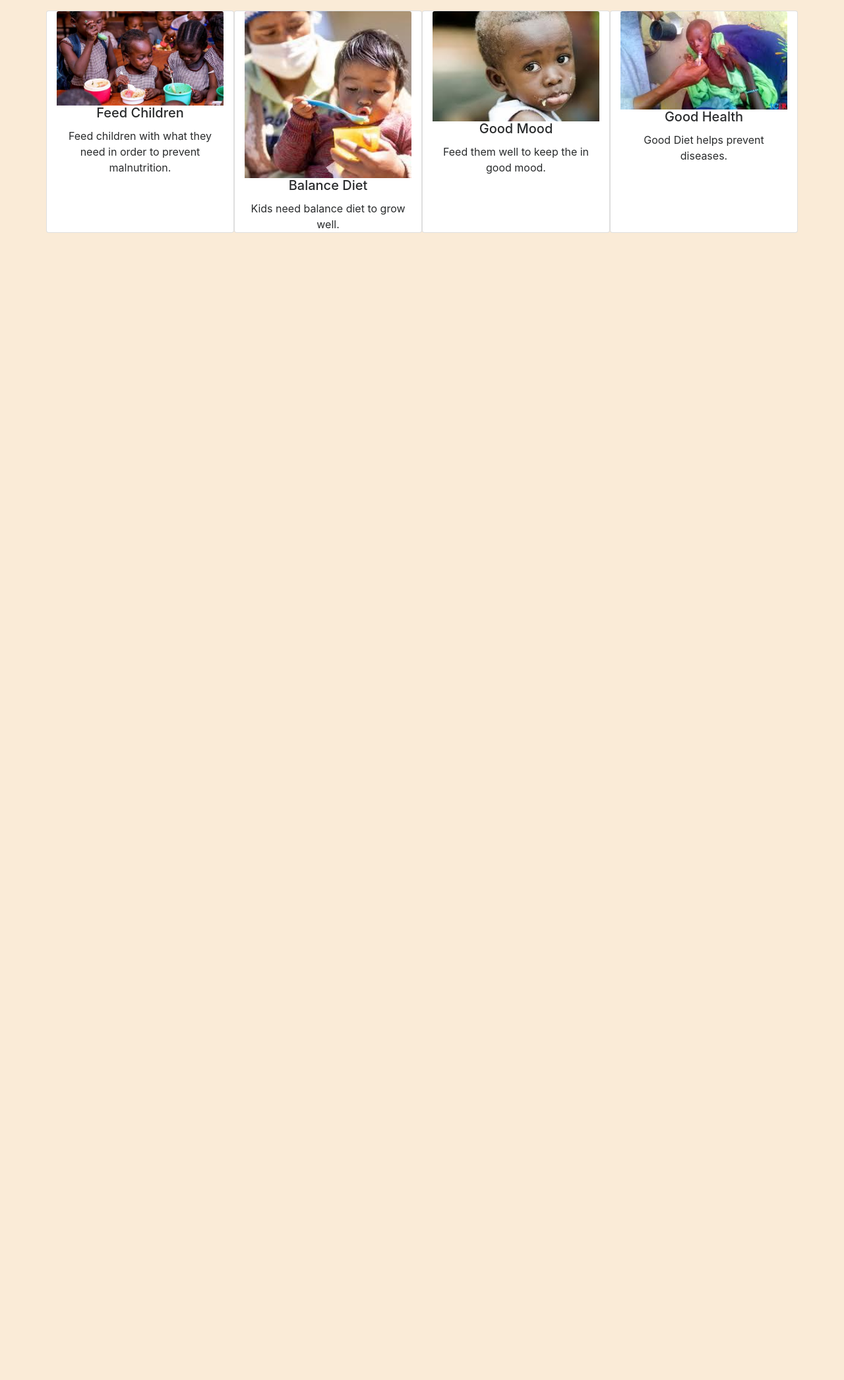
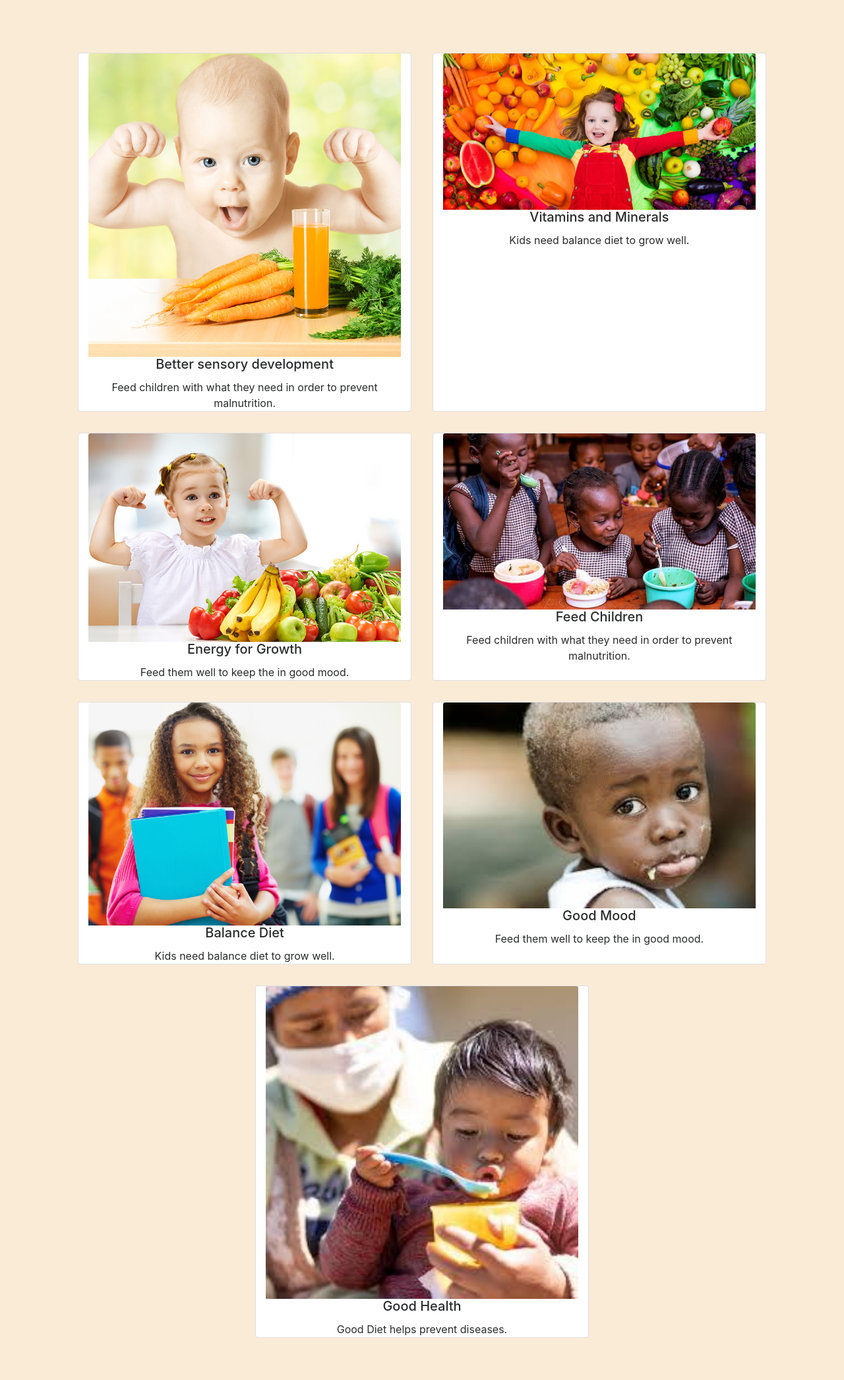
Before and after one commit to Ismail-muhammad123/expert_nutritionist_system, a Django app: page / in a window 1280 px wide. Shown: the part 94-2186 px from the top of the page at 66% size. Before the commit the page ends 447 px from the top, so only its background shows below. Run offline with Django 3.2, Linux system fonts and the light colour scheme.

Commit message:
added some pictures

```diff
--- a/nutrition_schedule/templates/nutrition_schedule/base.html
+++ b/nutrition_schedule/templates/nutrition_schedule/base.html
@@ -66,7 +66,7 @@
         </ul>
       </div>
     </nav>
-    <main class="align-items-center justify-content-center pt-3">
+    <main class="pt-3">
       {% block content %} {% endblock %}
     </main>
   </body>
--- a/nutrition_schedule/templates/nutrition_schedule/index.html
+++ b/nutrition_schedule/templates/nutrition_schedule/index.html
@@ -1,8 +1,47 @@
 {% extends './base.html' %} {% load static %} {% block title %} Home
 {%endblock%} {% block content %}
-<section class="container">
-  <div class="row">
-    <div class="col-sm-11 col-lg-3 col-md-6 card">
+<section class="p-lg-5 p-md-3 p-sm-2">
+  <div class="row  justify-content-center text-center">
+    <div class="col-lg-5 col-sm-31  col-md-5 card m-3">
+      <img
+        class="card-img-top"
+        src="{% static 'nutrition_schedule/child-diet-approach.jpg' %}"
+        alt="Children Image"
+      />
+      <div class="card-body">
+        <h5 class="card-title">Better sensory development</h5>
+        <p class="card-text">
+          Feed children with what they need in order to prevent malnutrition.
+        </p>
+      </div>
+    </div>
+    <div class="col-sm-31 col-lg-5 col-md-5 card m-3">
+      <img
+        class="card-img-top"
+        src="{% static 'nutrition_schedule/Diet-Nutrition.jpg' %}"
+        alt="Children Image"
+      />
+      <div class="card-body">
+        <h5 class="card-title">Vitamins and Minerals</h5>
+        <p class="card-text">
+          Kids need balance diet to grow well.
+        </p>
+      </div>
+    </div>
+    <div class="col-sm-31 col-lg-5 col-md-5 card m-3">
+      <img
+        class="card-img-top"
+        src="{% static 'nutrition_schedule/Nutrition-For-Kids.jpg' %}"
+        alt="Children Image"
+      />
+      <div class="card-body">
+        <h5 class="card-title">Energy for Growth</h5>
+        <p class="card-text">
+          Feed them well to keep the in good mood.
+        </p>
+      </div>
+    </div>
+    <div class="col-sm-31 col-lg-5 col-md-5 card m-3">
       <img
         class="card-img-top"
         src="{% static 'nutrition_schedule/Feeding.jpg' %}"
@@ -15,10 +54,10 @@
         </p>
       </div>
     </div>
-    <div class="col-sm-11 col-lg-3 col-md-6 card">
+    <div class="col-sm-31 col-lg-5 col-md-5 card m-3">
       <img
         class="card-img-top"
-        src="{% static 'nutrition_schedule/child2.jpeg' %}"
+        src="{% static 'nutrition_schedule/image2.jpg' %}"
         alt="Children Image"
       />
       <div class="card-body">
@@ -28,7 +67,7 @@
         </p>
       </div>
     </div>
-    <div class="col-sm-11 col-lg-3 col-md-6 card">
+    <div class="col-sm-31 col-lg-5 col-md-5 card m-3">
       <img
         class="card-img-top"
         src="{% static 'nutrition_schedule/child3.jpeg' %}"
@@ -41,10 +80,10 @@
         </p>
       </div>
     </div>
-    <div class="col-sm-11 col-lg-3 col-md-6 card">
+    <div class="col-sm-31 col-lg-5 col-md-5 card m-3">
       <img
         class="card-img-top"
-        src="{% static 'nutrition_schedule/child4.jpeg' %}"
+        src="{% static 'nutrition_schedule/child2.jpeg' %}"
         alt="Children Image"
       />
       <div class="card-body">
```
Also changed, not shown: nutrition_schedule/static/nutrition_schedule/Diet-Nutrition.jpg (added), nutrition_schedule/static/nutrition_schedule/Nutrition-For-Kids.jpg (added), nutrition_schedule/static/nutrition_schedule/child-diet-approach.jpg (added), nutrition_schedule/static/nutrition_schedule/child1.jpeg (deleted), nutrition_schedule/static/nutrition_schedule/child4.jpeg (deleted), nutrition_schedule/static/nutrition_schedule/image2.jpg (added).
